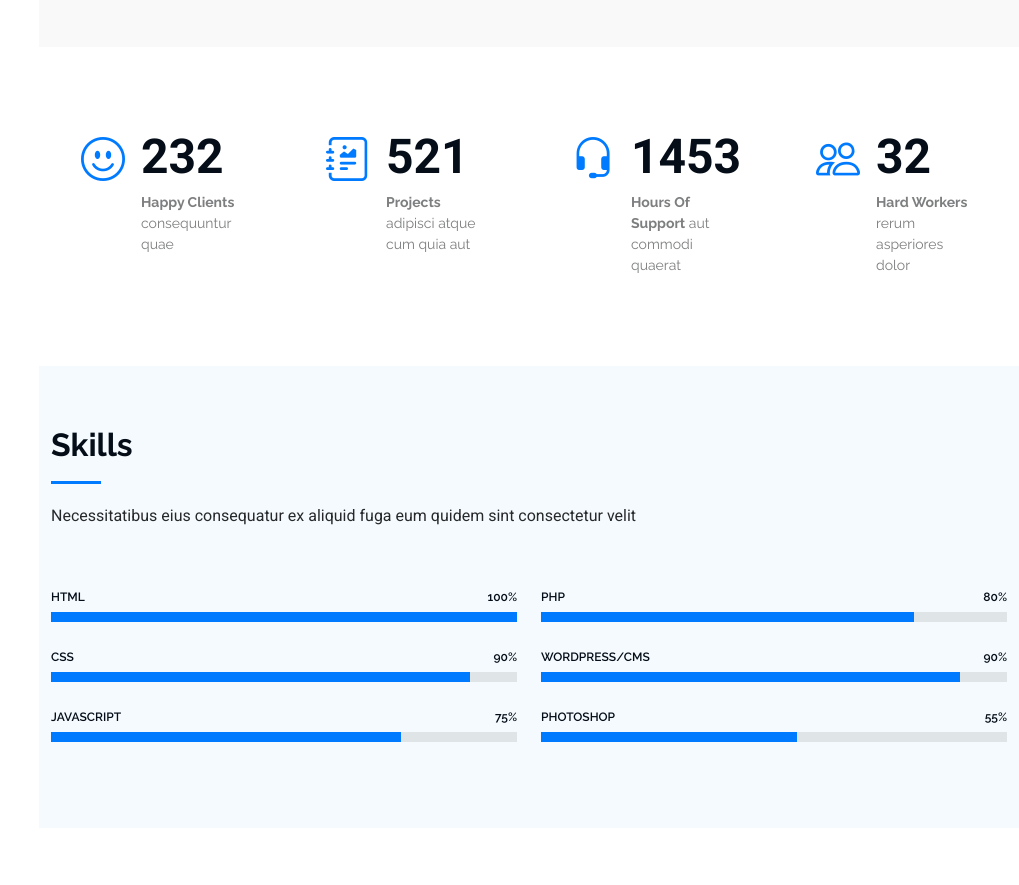
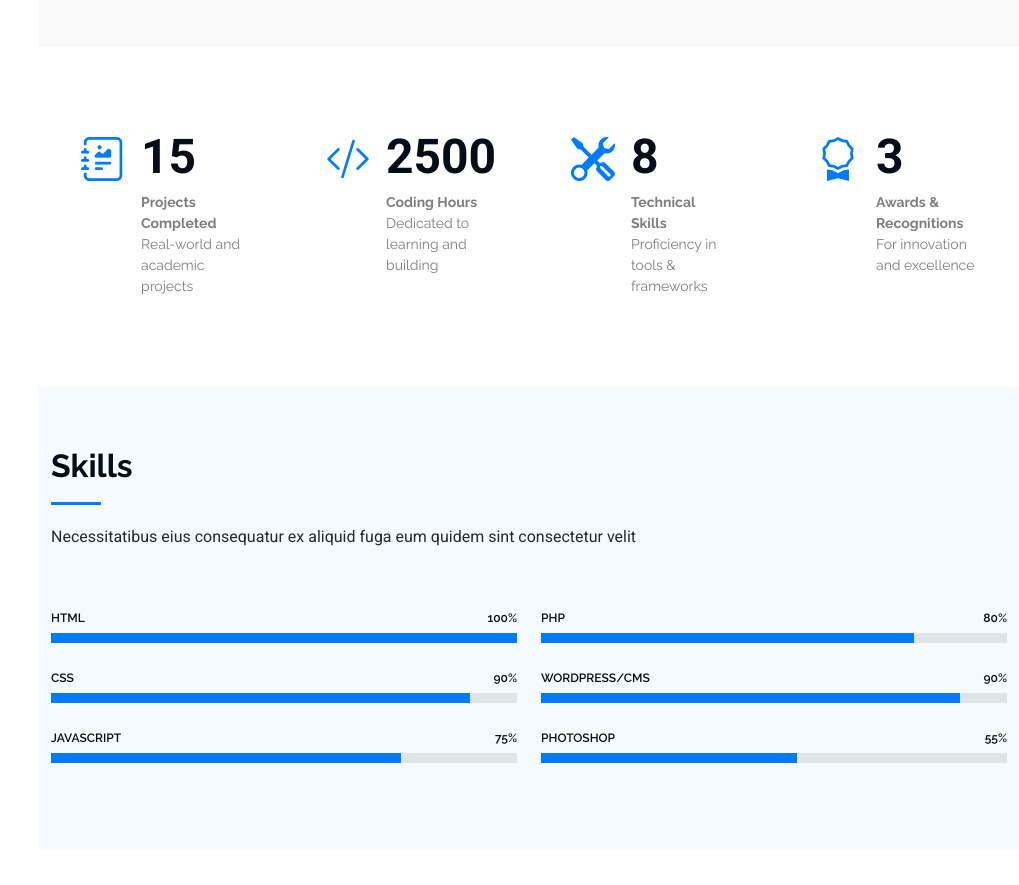
Before and after one commit to Rochy0509/Portfolio_website, a plain HTML site: page index.html in a window 1280 px wide. Shown: the part 1960-2845 px from the top of the page, without its empty margins (261-1280 px from the left). Drawn offline with Linux system fonts and the light colour scheme.

Commit message:
Updated Stats Section

```diff
--- a/index.html
+++ b/index.html
@@ -146,33 +146,33 @@
 
           <div class="col-lg-3 col-md-6">
             <div class="stats-item">
-              <i class="bi bi-emoji-smile"></i>
-              <span data-purecounter-start="0" data-purecounter-end="232" data-purecounter-duration="1" class="purecounter"></span>
-              <p><strong>Happy Clients</strong> <span>consequuntur quae</span></p>
+              <i class="bi bi-journal-richtext"></i>
+              <span data-purecounter-start="0" data-purecounter-end="15" data-purecounter-duration="1" class="purecounter"></span>
+              <p><strong>Projects Completed</strong> <span>Real-world and academic projects</span></p>
             </div>
           </div><!-- End Stats Item -->
 
           <div class="col-lg-3 col-md-6">
             <div class="stats-item">
-              <i class="bi bi-journal-richtext"></i>
-              <span data-purecounter-start="0" data-purecounter-end="521" data-purecounter-duration="1" class="purecounter"></span>
-              <p><strong>Projects</strong> <span>adipisci atque cum quia aut</span></p>
+              <i class="bi bi-code-slash"></i>
+              <span data-purecounter-start="0" data-purecounter-end="2500" data-purecounter-duration="1" class="purecounter"></span>
+              <p><strong>Coding Hours</strong> <span>Dedicated to learning and building</span></p>
             </div>
           </div><!-- End Stats Item -->
 
           <div class="col-lg-3 col-md-6">
             <div class="stats-item">
-              <i class="bi bi-headset"></i>
-              <span data-purecounter-start="0" data-purecounter-end="1453" data-purecounter-duration="1" class="purecounter"></span>
-              <p><strong>Hours Of Support</strong> <span>aut commodi quaerat</span></p>
+              <i class="bi bi-tools"></i>
+              <span data-purecounter-start="0" data-purecounter-end="8" data-purecounter-duration="1" class="purecounter"></span>
+              <p><strong>Technical Skills</strong> <span>Proficiency in tools & frameworks</span></p>
             </div>
           </div><!-- End Stats Item -->
 
           <div class="col-lg-3 col-md-6">
             <div class="stats-item">
-              <i class="bi bi-people"></i>
-              <span data-purecounter-start="0" data-purecounter-end="32" data-purecounter-duration="1" class="purecounter"></span>
-              <p><strong>Hard Workers</strong> <span>rerum asperiores dolor</span></p>
+              <i class="bi bi-award"></i>
+              <span data-purecounter-start="0" data-purecounter-end="3" data-purecounter-duration="1" class="purecounter"></span>
+              <p><strong>Awards & Recognitions</strong> <span>For innovation and excellence</span></p>
             </div>
           </div><!-- End Stats Item -->
 
@@ -180,7 +180,9 @@
 
       </div>
 
-    </section><!-- /Stats Section -->
+    </section>
+    <!-- /Stats Section -->
+
 
     <!-- Skills Section -->
     <section id="skills" class="skills section light-background">
```
